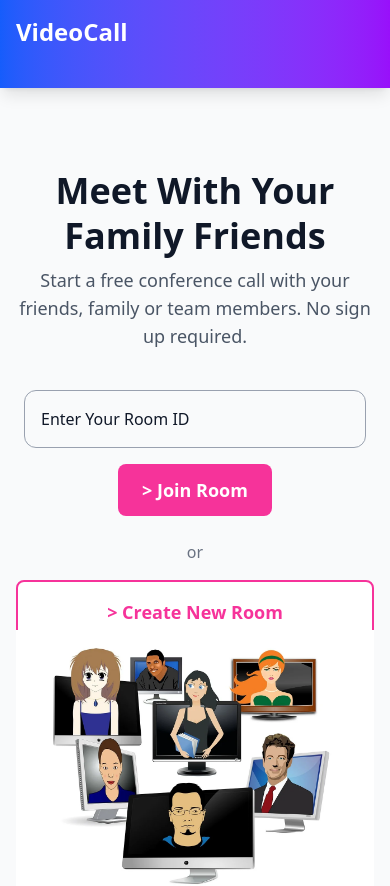
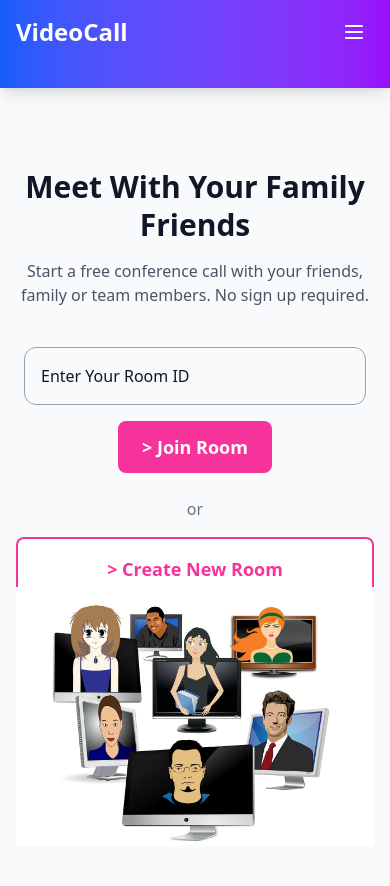
Before and after one commit to Vikash-Kumar87/video_calling, a React (Vite) app: page / in a window 390 px wide. Shown: the top 886 px of the page. Built offline with nearby package versions, Linux system fonts and the light colour scheme.

Commit message:
Add mobile responsive menu and improve mobile view

```diff
--- a/src/components/Hero.jsx
+++ b/src/components/Hero.jsx
@@ -28,10 +28,10 @@ export const Hero = () => {
           <div className="grid max-w-lg grid-cols-1 mx-auto lg:max-w-full lg:items-center lg:grid-cols-2 gap-y-12 lg:gap-x-16">
             <div className="animate-slideInLeft">
               <div className="text-center lg:text-left">
-                <h1 className="text-4xl font-bold leading-tight text-gray-900 sm:text-5xl sm:leading-tight lg:leading-tight lg:text-6xl font-pj">
+                <h1 className="text-3xl font-bold leading-tight text-gray-900 sm:text-4xl sm:leading-tight lg:leading-tight lg:text-6xl font-pj">
                   Meet With Your Family Friends
                 </h1>
-                <p className="mt-2 text-lg text-gray-600 sm:mt-8 font-inter">
+                <p className="mt-4 text-base text-gray-600 sm:mt-8 sm:text-lg font-inter">
                   Start a free conference call with your friends, family or team members. No sign up required.
                 </p>
 
--- a/src/components/Navbar.jsx
+++ b/src/components/Navbar.jsx
@@ -3,6 +3,7 @@ import { useNavigate } from 'react-router-dom'
 
 const Navbar = () => {
   const navigate = useNavigate();
+  const [isMenuOpen, setIsMenuOpen] = React.useState(false);
 
   return (
     <header className="pb-6 bg-gradient-to-r from-blue-600 to-purple-600 lg:pb-0 shadow-lg animate-slideDown">
@@ -26,7 +27,62 @@ const Navbar = () => {
       </div>
 
       <button onClick={() => navigate('/')} className="items-center justify-center hidden px-4 py-3 ml-10 text-base font-semibold text-blue-600 bg-white transition-all duration-200 border border-transparent rounded-md lg:inline-flex hover:bg-gray-100 focus:bg-gray-100"> Get started </button>
+
+      {/* Mobile Menu Button */}
+      <button
+        onClick={() => setIsMenuOpen(!isMenuOpen)}
+        className="lg:hidden inline-flex items-center justify-center p-2 text-white hover:bg-blue-700 rounded-md transition-all duration-200"
+        aria-label="Toggle menu"
+      >
+        {!isMenuOpen ? (
+          <svg className="w-6 h-6" fill="none" stroke="currentColor" viewBox="0 0 24 24">
+            <path strokeLinecap="round" strokeLinejoin="round" strokeWidth="2" d="M4 6h16M4 12h16M4 18h16" />
+          </svg>
+        ) : (
+          <svg className="w-6 h-6" fill="none" stroke="currentColor" viewBox="0 0 24 24">
+            <path strokeLinecap="round" strokeLinejoin="round" strokeWidth="2" d="M6 18L18 6M6 6l12 12" />
+          </svg>
+        )}
+      </button>
     </nav>
+
+    {/* Mobile Menu */}
+    {isMenuOpen && (
+      <div className="lg:hidden py-4 border-t border-blue-500 animate-fadeIn">
+        <div className="flex flex-col space-y-4">
+          <button
+            onClick={() => { navigate('/features'); setIsMenuOpen(false); }}
+            className="text-base font-medium text-white hover:text-gray-200 transition-all duration-200 text-left px-2 py-2 hover:bg-blue-700 rounded"
+          >
+            Features
+          </button>
+          <button
+            onClick={() => { navigate('/solutions'); setIsMenuOpen(false); }}
+            className="text-base font-medium text-white hover:text-gray-200 transition-all duration-200 text-left px-2 py-2 hover:bg-blue-700 rounded"
+          >
+            Solutions
+          </button>
+          <button
+            onClick={() => { navigate('/resources'); setIsMenuOpen(false); }}
+            className="text-base font-medium text-white hover:text-gray-200 transition-all duration-200 text-left px-2 py-2 hover:bg-blue-700 rounded"
+          >
+            Resources
+          </button>
+          <button
+            onClick={() => { navigate('/pricing'); setIsMenuOpen(false); }}
+            className="text-base font-medium text-white hover:text-gray-200 transition-all duration-200 text-left px-2 py-2 hover:bg-blue-700 rounded"
+          >
+            Pricing
+          </button>
+          <button
+            onClick={() => { navigate('/'); setIsMenuOpen(false); }}
+            className="text-base font-semibold text-blue-600 bg-white hover:bg-gray-100 transition-all duration-200 px-4 py-3 rounded-md text-center"
+          >
+            Get started
+          </button>
+        </div>
+      </div>
+    )}
   </div>
 </header>
   )
```
